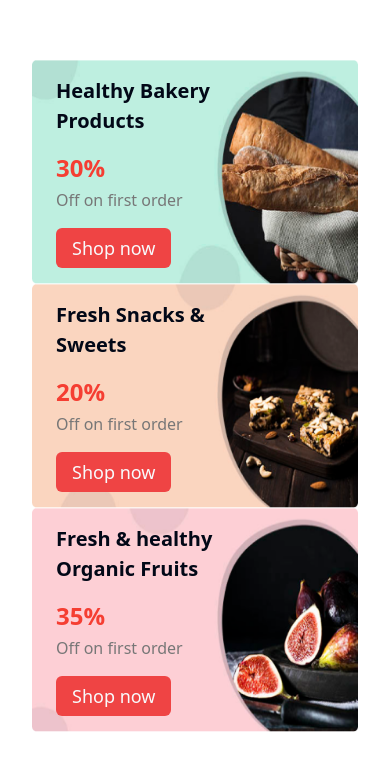
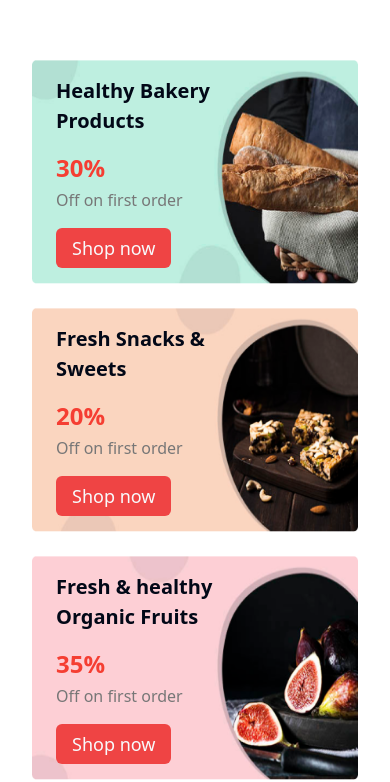
Before and after one commit to Tony810-max/food-fe, a Next.js app: page / in a window 390 px wide. Shown: the part 3358-4140 px from the top of the page. Built offline with nearby package versions, Linux system fonts and the light colour scheme; no server answers.

Commit message:
fix: responsive promotion  homepage

```diff
--- a/src/app/(public)/HomePage/components/PromotionSection/index.tsx
+++ b/src/app/(public)/HomePage/components/PromotionSection/index.tsx
@@ -4,7 +4,7 @@ import React from "react";
 
 const PromotionSection: React.FC = () => {
   return (
-    <div className="container py-[3.125rem] grid grid-cols-1 md:grid-cols-3 grid-rows-1 gap-x-6 rounded-xl">
+    <div className="container py-[3.125rem] grid grid-cols-1 md:grid-cols-3 grid-rows-1 gap-6 rounded-xl">
       <PromotionCard
         image="/images/promotionBark.webp"
         name="Healthy Bakery Products"
```
